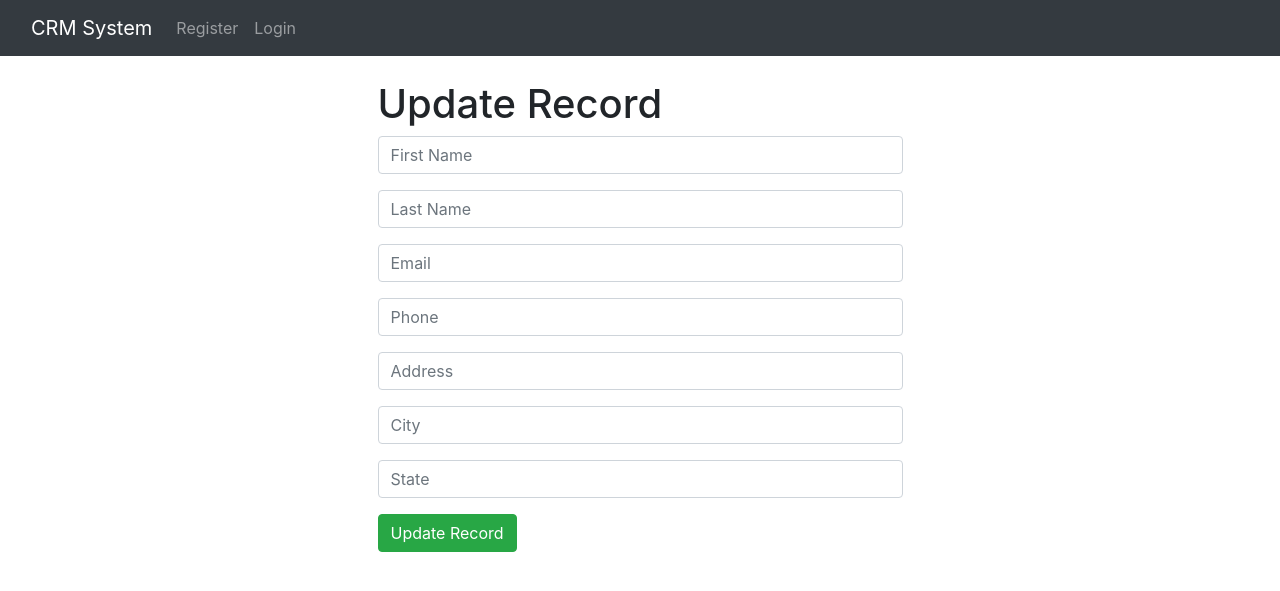
After one commit to mohameddwedar689/Customer-Relationship-Management-with-Django, a Django app: template website/templates/update_record.html in a window 1280 px wide. The commit adds this page. Shown: the top 591 px of the page. Run offline with Django 4.2, Linux system fonts and the light colour scheme; the template is opened without the code that fills it: values that come from a table or form of the project are taken from there, others are empty; some libraries are stand-ins or nearby versions.

Commit message:
implement update functionality

```diff
--- a/website/templates/record.html
+++ b/website/templates/record.html
@@ -17,6 +17,7 @@
         </div>
         <div class="text-center mb-2">
             <a href="{% url 'home' %}" class="btn btn-primary">Back</a>
+            <a href="{% url 'update_record' customer_record.id %}" class="btn btn-secondary">Update</a>
             <a href="{% url 'delete_record' customer_record.id %}" class="btn btn-danger">Delete</a>
         </div>
     </div>
--- /dev/null
+++ b/website/templates/update_record.html
@@ -0,0 +1,11 @@
+{% extends 'base.html' %}
+{% block content %}
+    <div class="col-md-6 offset-md-3">
+        <h1>Update Record</h1>
+        <form method="POST">
+            {% csrf_token %}
+            {{form.as_p}}
+            <button type="submit" class="btn btn-success">Update Record</button>
+        </form>
+    </div>
+{% endblock content %}
--- a/website/urls.py
+++ b/website/urls.py
@@ -9,5 +9,6 @@ urlpatterns = [
     path('register/' , views.register_user , name = 'register'),
     path('record/<int:pk>' , views.customer_record , name='record'),
     path('delete_record/<int:pk>' , views.delete_record , name='delete_record'),
-    path('add_record' , views.add_record , name='add_record')
+    path('add_record/' , views.add_record , name='add_record'),
+    path('update_record/<int:pk>' , views.update_record , name='update_record'),
 ]
```
Also changed, not shown: website/views.py (+14 -0 lines).
